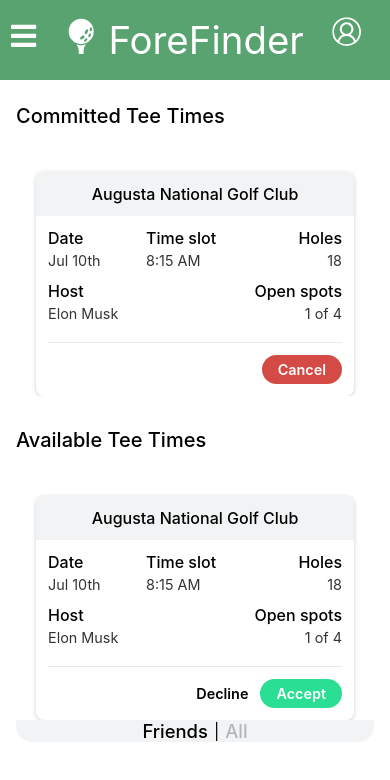
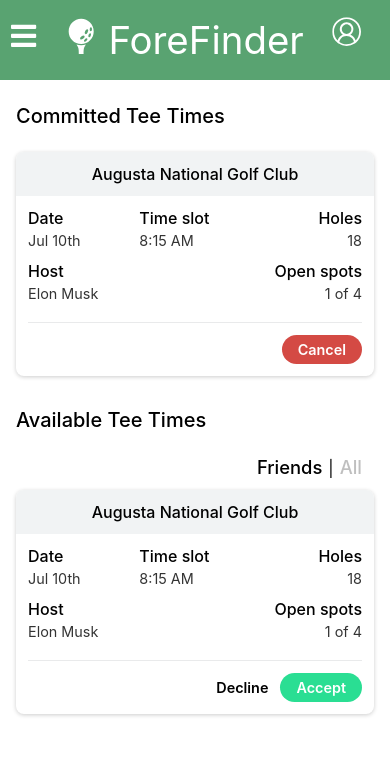
Before and after one commit to foreFinder/fore-finder-fe, a React (Create React App) app: page / in a window 390 px wide. Shown: the top 780 px of the page. Built offline with nearby package versions, Linux system fonts and the light colour scheme.

Commit message:
Move TypeSelector to own component, render based on window width

```diff
--- a/src/components/TeeTimeContainer/TeeTimeContainer.css
+++ b/src/components/TeeTimeContainer/TeeTimeContainer.css
@@ -1,20 +1,8 @@
-/* .tee-time-container {
-  width: 100%;
-  height: 320px;
+.type-select-con {
+  background-color: rgb(241, 243, 244);
   display: flex;
-  flex-direction: column;
-  margin-bottom: 24px;
-  border-radius: 8px;
-  box-shadow: 0 2px 12px rgba(0, 0, 0, .2);
+  justify-content: center;
+  align-items: center;
+  border-bottom-left-radius: 16px;
+  border-bottom-right-radius: 16px;
 }
-
-.tee-time-container > h2 {
-  align-self: center;
-  margin: 16px 0;
-  font-size: 1.25em;
-  font-weight: 600;
-} */
-
-.test:nth-child(1) {
-
-}
--- a/src/components/TeeTimeContainer/TeeTimeContainer.js
+++ b/src/components/TeeTimeContainer/TeeTimeContainer.js
@@ -1,8 +1,9 @@
-import { useState } from 'react'
+import { useEffect, useState } from 'react';
+import styled from 'styled-components';
 
 import TeeTime from '../TeeTime/TeeTime'
+import TypeSelector from './TypeSelector/TypeSelector'
 
-import styled from 'styled-components';
 import './TeeTimeContainer.css'
 
 const StyleWrapper = styled.div`
@@ -40,44 +41,15 @@
   }
 `
 
-const TypeSelector = styled.span`
-  background-color: rgb(241, 243, 244);
-  display: flex;
-  justify-content: center;
-  align-items: center;
-  border-bottom-left-radius: 16px;
-  border-bottom-right-radius: 16px;
-  // border-top: solid 1px rgb(213, 214, 215);
-
-  .type-select-btn {
-    background-color: unset;
-    padding: unset;
-    border: unset;
-    font-size: 1.15em;
-    font-weight: 500;
-    cursor: pointer;
+const TeeTimes = styled.div`
+  @media only screen and (min-width: 768px) {
+    padding: 20px 20px 0 20px;
+    overflow: auto;
   }
-
-  .type-select-btn:nth-child(1) {
-    margin-right: 6px;
-  }
-
-  .type-select-btn:nth-child(2) {
-    margin-left: 6px;
-  }
-
-  .unselected {
-    color: rgba(0, 0, 0, .25);
-
-`
-
-const TeeTimes = styled.div`
-  padding: 20px 20px 0 20px;
-  overflow: auto;
 `
 
 const TeeTimeContainer = ({ title }) => {
-  const [allSelected, setAllSelected] = useState(false)
+  const [windowWidth, setWindowWidth] = useState(window.innerWidth)
 
   const getEventType = () => {
     if (title === 'Committed Tee Times') {
@@ -87,37 +59,24 @@
     }
   }
 
+  useEffect(() => {
+    window.addEventListener('resize', () => {
+      setWindowWidth(window.innerWidth)
+    })
+  }, [])
+
   return (
     <StyleWrapper>
       <ContainerTitle>
         <h2>{title}</h2>
       </ContainerTitle>
+      {(title === 'Available Tee Times' && windowWidth < 768) && <TypeSelector mobile={true} />}
       <TeeTimes>
         <TeeTime type={getEventType()}/>
       </TeeTimes>
-      <TypeSelector>
-        {title === 'Available Tee Times' &&
-          <>
-            <button
-              className={allSelected ? 'type-select-btn unselected' : 'type-select-btn'}
-              onClick={() => {
-                if (allSelected) setAllSelected(!allSelected)
-              }}
-            >
-              Friends
-            </button>
-            |
-            <button
-              className={allSelected ? 'type-select-btn' : 'type-select-btn unselected'}
-              onClick={() => {
-                if (!allSelected) setAllSelected(!allSelected)
-              }}
-            >
-              All
-            </button>
-          </>
-        }
-      </TypeSelector>
+      <div className='type-select-con'>
+        {(title === 'Available Tee Times' && windowWidth >= 768) && <TypeSelector mobile={false} />}
+      </div>
     </StyleWrapper>
   )
 }
--- /dev/null
+++ b/src/components/TeeTimeContainer/TypeSelector/TypeSelector.js
@@ -0,0 +1,55 @@
+import { useState } from 'react'
+import styled from 'styled-components'
+
+const StyleWrapper = styled.span`
+  align-self: ${({ mobile }) => mobile ? 'flex-end' : 'unset'};
+  margin: ${({ mobile }) => mobile ? '0 12px 12px 0' : 'unset'};
+
+  .type-select-btn {
+    background-color: unset;
+    padding: unset;
+    border: unset;
+    font-size: 1.15em;
+    font-weight: 500;
+    cursor: pointer;
+  }
+
+  .type-select-btn:nth-child(1) {
+    margin-right: 6px;
+  }
+
+  .type-select-btn:nth-child(2) {
+    margin-left: 6px;
+  }
+
+  .unselected {
+    color: rgba(0, 0, 0, .25);
+`
+
+const TypeSelector = ({ mobile }) => {
+  const [allSelected, setAllSelected] = useState(false)
+
+  return (
+    <StyleWrapper mobile={mobile}>
+      <button
+        className={allSelected ? 'type-select-btn unselected' : 'type-select-btn'}
+        onClick={() => {
+          if (allSelected) setAllSelected(!allSelected)
+        }}
+      >
+        Friends
+      </button>
+      |
+      <button
+        className={allSelected ? 'type-select-btn' : 'type-select-btn unselected'}
+        onClick={() => {
+          if (!allSelected) setAllSelected(!allSelected)
+        }}
+      >
+        All
+      </button>
+    </StyleWrapper>
+  )
+}
+
+export default TypeSelector
```
